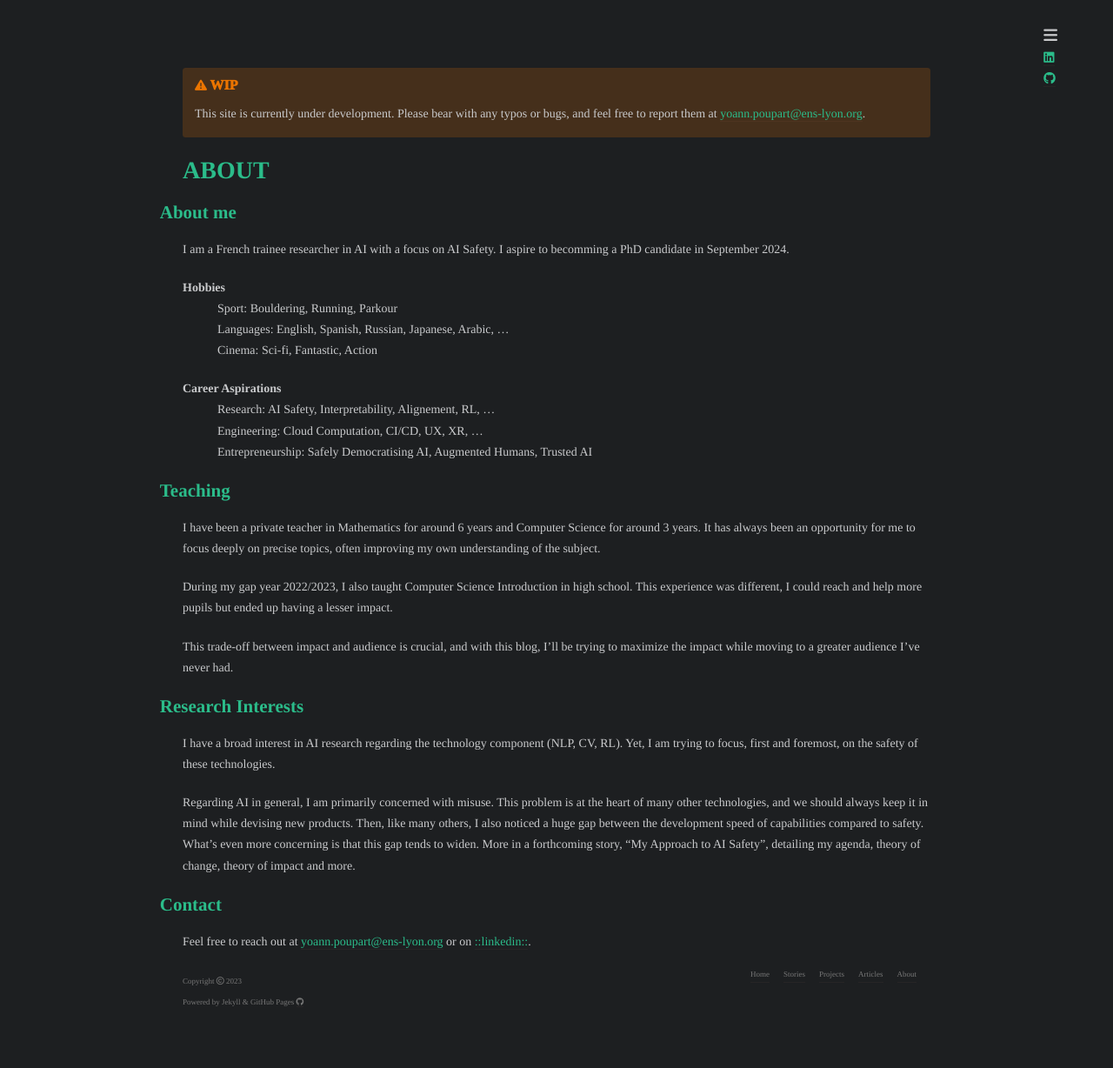
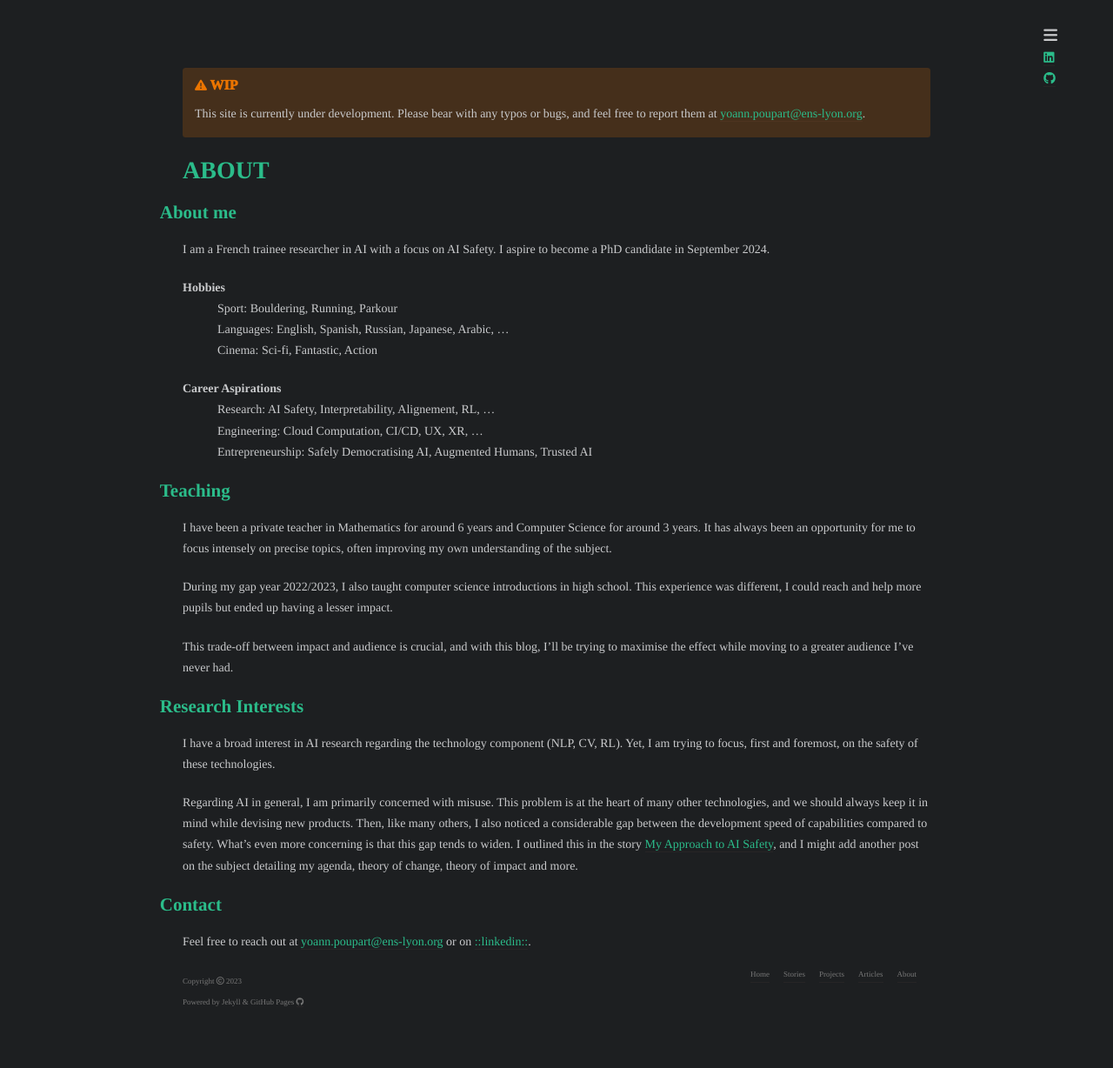
Before and after one commit to yp-edu/yp-edu.github.io, a Jekyll site: the page built from pages/about.md, in a window 1280 px wide. Shown: the whole page at 87% size. Built offline with Jekyll 4.4.1, drawn with Linux system fonts in a browser that asks for light colours; nearby versions of some CDN libraries; some web fonts are replaced; Markdown is read by kramdown in place of the engine named in the settings.

Commit message:
new links

```diff
--- a/_sass/custom-theme.scss
+++ b/_sass/custom-theme.scss
@@ -117,8 +117,13 @@ a {
   text-decoration:none;
   border-bottom: 1px solid #c07c7310;
 }
-a:hover, summary:hover  {
+
+a:hover{
   border-bottom: 1px solid #c07c7360;
+  cursor: pointer;
+}
+
+summary:hover  {
   cursor: pointer;
 }
 
--- a/pages/about.md
+++ b/pages/about.md
@@ -7,7 +7,7 @@ permalink: /about/
 ## About me
 
 I am a French trainee researcher in AI with a focus on AI Safety.
-I aspire to becomming a PhD candidate in September 2024.
+I aspire to become a PhD candidate in September 2024.
 
 
 **Hobbies**
@@ -25,12 +25,12 @@ I aspire to becomming a PhD candidate in September 2024.
 ## Teaching
 
 I have been a private teacher in Mathematics for around 6 years and Computer Science for around 3 years.
-It has always been an opportunity for me to focus deeply on precise topics, often improving my own understanding of the subject.
+It has always been an opportunity for me to focus intensely on precise topics, often improving my own understanding of the subject.
 
-During my gap year 2022/2023, I also taught Computer Science Introduction in high school. This experience was different,
+During my gap year 2022/2023, I also taught computer science introductions in high school. This experience was different,
 I could reach and help more pupils but ended up having a lesser impact.
 
-This trade-off between impact and audience is crucial, and with this blog, I’ll be trying to maximize the impact while moving to a greater audience I’ve never had.
+This trade-off between impact and audience is crucial, and with this blog, I'll be trying to maximise the effect while moving to a greater audience I've never had.
 
 ## Research Interests
 
@@ -38,7 +38,7 @@ I have a broad interest in AI research regarding the technology component (NLP,
 Yet, I am trying to focus, first and foremost, on the safety of these technologies.
 
 Regarding AI in general, I am primarily concerned with misuse. This problem is at the heart of many other technologies, and we should always keep it in mind while devising new products.
-Then, like many others, I also noticed a huge gap between the development speed of capabilities compared to safety. What's even more concerning is that this gap tends to widen. More in a forthcoming story, "My Approach to AI Safety", detailing my agenda, theory of change, theory of impact and more.
+Then, like many others, I also noticed a considerable gap between the development speed of capabilities compared to safety. What's even more concerning is that this gap tends to widen. I outlined this in the story [My Approach to AI Safety](/stories/my-approach-to-ai-safety), and I might add another post on the subject detailing my agenda, theory of change, theory of impact and more.
 
 ## Contact
 
```
Also changed, not shown: pages/index.md (+2 -2 lines).
